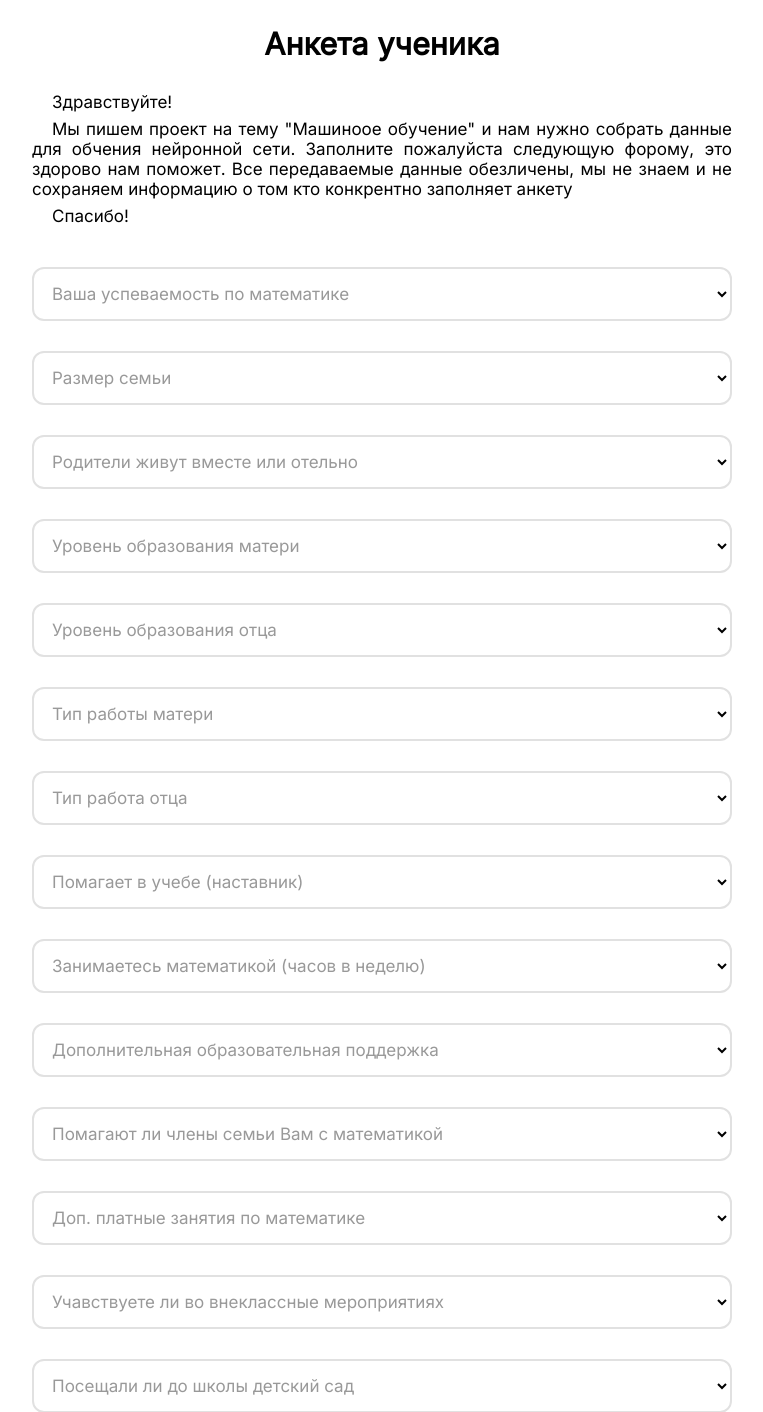
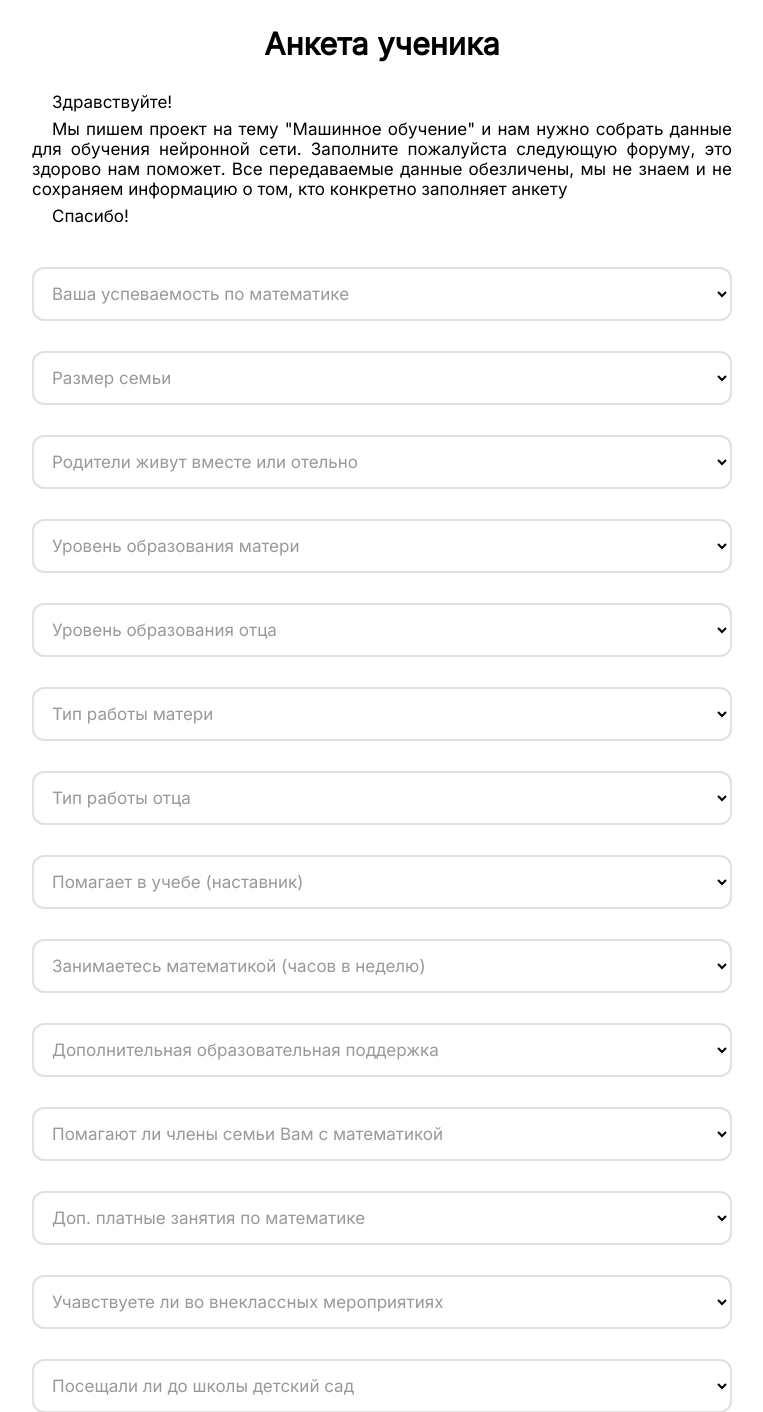
Before and after one commit to alivia-school/project-6c-ML, a Flask app: page /form in a window 1280 px wide. Shown: the top 1412 px of the page, without its empty margins (258-1021 px from the left). Run offline with Flask 3, Linux system fonts and the light colour scheme.

Commit message:
Ошибки

```diff
--- a/src/math-grades-ML/frontend/templates/form.html
+++ b/src/math-grades-ML/frontend/templates/form.html
@@ -16,7 +16,7 @@
 	  <div class="group">
 		<h2>Анкета ученика</h2>
 		<div class="paragraph">
-			<p>Здравствуйте!</p><p>Мы пишем проект на тему "Машиноое обучение" и нам нужно собрать данные для обчения нейронной сети. Заполните пожалуйста следующую форому, это здорово нам поможет. Все передаваемые данные обезличены, мы не знаем и не сохраняем информацию о том кто конкрентно заполняет анкету</p><p>Спасибо!</p>
+			<p>Здравствуйте!</p><p>Мы пишем проект на тему "Машинное обучение" и нам нужно собрать данные для обучения нейронной сети. Заполните пожалуйста следующую форуму, это здорово нам поможет. Все передаваемые данные обезличены, мы не знаем и не сохраняем информацию о том, кто конкретно заполняет анкету</p><p>Спасибо!</p>
 		</div>
 		<form action="send" method="post">
 
@@ -77,7 +77,7 @@
 			<select name="Mjob" id="Mjob" required>
 			  <option value="" disabled selected></option>
 			  <option value="teacher">Сфера образования</option>
-			  <option value="health">Сфера здравоохраниеия</option>
+			  <option value="health">Сфера здравоохранения</option>
 			  <option value="services">Военная/гос./гражданская служба</option>
 			  <option value="at_home">Домохозяйство</option>
 			  <option value="other">Другое</option>
@@ -89,12 +89,12 @@
 			<select name="Fjob" id="Fjob" required>
 			  <option value="" disabled selected></option>
 			  <option value="teacher">Сфера образования</option>
-			  <option value="health">Сфера здравоохраниеия</option>
+			  <option value="health">Сфера здравоохранения</option>
 			  <option value="services">Военная/гос./гражданская служба</option>
 			  <option value="at_home">Домохозяйство</option>
 			  <option value="other">Другое</option>
 			</select>
-			<label for="Fjob">Тип работа отца</label>
+			<label for="Fjob">Тип работы отца</label>
 		  </div>
 
 		  <div class="group">
@@ -151,7 +151,7 @@
 			  <option value="yes">Да</option>
 			  <option value="no">Нет</option>
 			</select>
-			<label for="activities">Учавствуете ли во внеклассные мероприятиях</label>
+			<label for="activities">Учавствуете ли во внеклассных мероприятиях</label>
 		  </div>
 
 		  <div class="group">
--- a/src/math-grades-ML/frontend/templates/index.html
+++ b/src/math-grades-ML/frontend/templates/index.html
@@ -7,7 +7,7 @@
   <link rel="preload" href="assets/fonts/Inter-latin.woff2" as="font" type="font/woff2" crossorigin="anonymous"/>
   <link type="image/png" sizes="32x32" rel="icon" href="assets/imgs/favicon32.png">
   <link rel="stylesheet" type="text/css" href="assets/css/styles.css?v={{v}}" >
-  <title>Проекта "Машинное обучение"</title>
+  <title>Проект "Машинное обучение"</title>
 </head>
 <body>
   <section class="main">
```
